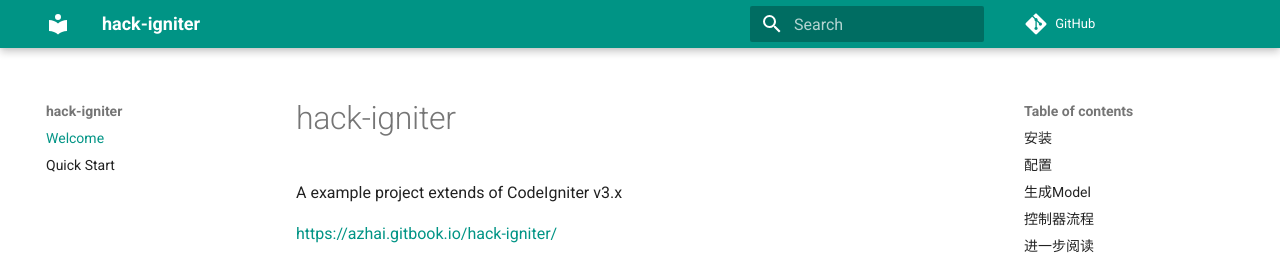
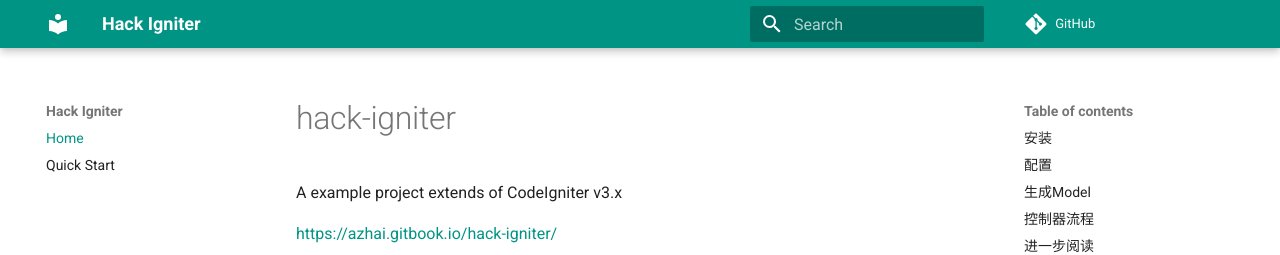
Before and after one commit to azhai/hack-igniter, an MkDocs documentation site: the page built from docs/index.md, in a window 1280 px wide. Shown: the top 255 px of the page. Built offline with MkDocs 1.6.1 and Material for MkDocs 9.7.7, drawn with Linux system fonts in a browser that asks for light colours; comment, search, counter and statistics services are not loaded; some of the changed lines change nothing that is shown.

Commit message:
修改文档结构

```diff
--- a/mkdocs.yml
+++ b/mkdocs.yml
@@ -1,5 +1,5 @@
-site_name: hack-igniter
-site_description: HackIgniter Documentation
+site_name: 'Hack Igniter'
+site_description: Hack-Igniter Documentation
 theme:
   name: material
   palette:
@@ -23,5 +23,5 @@
   - admonition
 
 nav:
-  - 'Welcome': 'index.md'
+  - 'Home': 'index.md'
   - 'Quick Start': 'quick_start.md'
```
